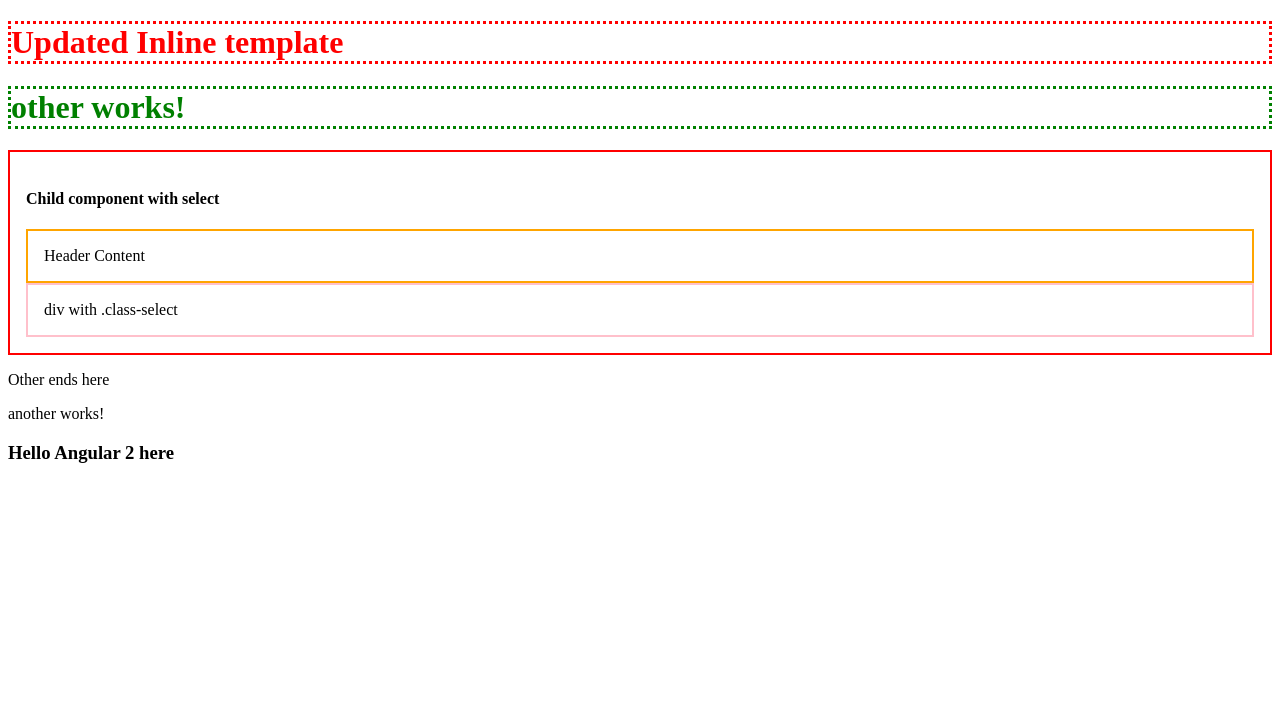
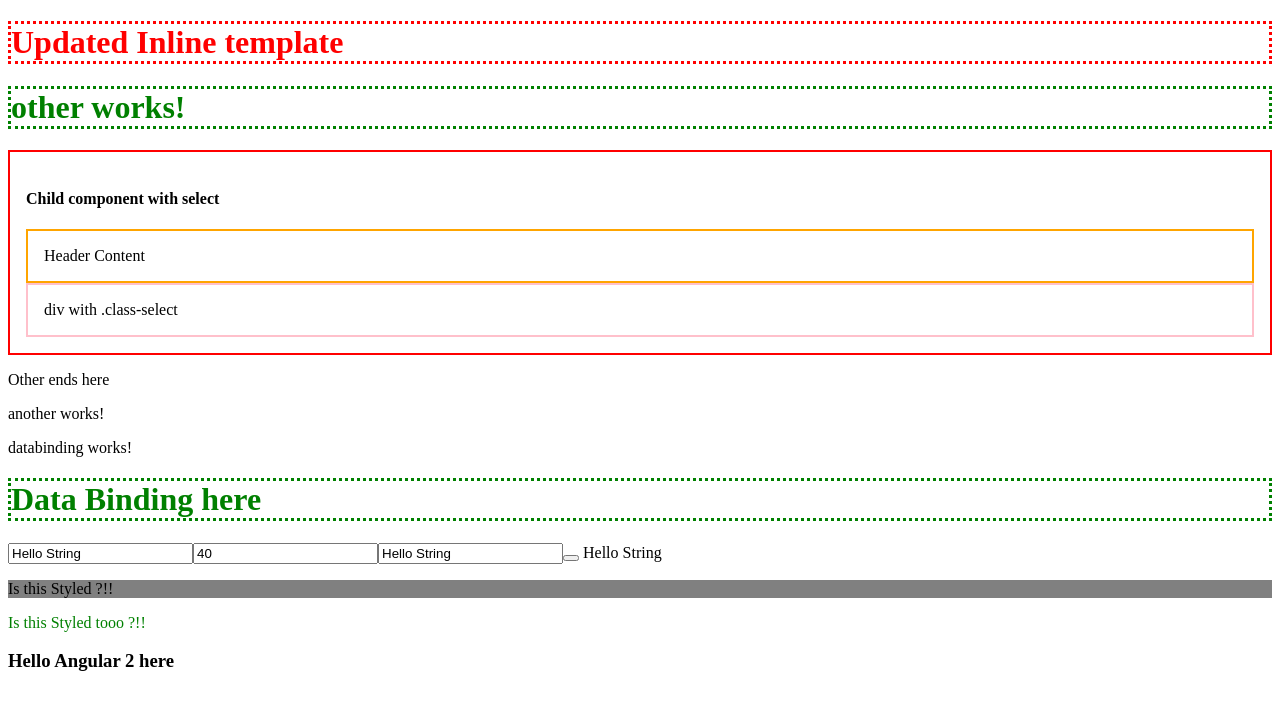
Before and after one commit to nirmaldavis/Angular2Trainings-firstapp, an Angular app: page / in a window 1280 px wide. Shown: the top 710 px of the page. Built offline with nearby package versions, Linux system fonts and the light colour scheme.

Commit message:
Binding data, class, style

```diff
--- a/src/app/app.component.ts
+++ b/src/app/app.component.ts
@@ -15,6 +15,8 @@ import { Component } from '@angular/core';
 
     </app-other>
     <app-another></app-another>
+    <app-databinding></app-databinding>
+
   `,
   // styleUrls: ['./app.component.css']
   styles: [`
--- a/src/app/app.module.ts
+++ b/src/app/app.module.ts
@@ -6,12 +6,14 @@ import { HttpModule } from '@angular/http';
 import { AppComponent } from './app.component';
 import { OtherComponent } from './other/other.component';
 import { AnotherComponent } from './another/another.component';
+import { DatabindingComponent } from './databinding/databinding.component';
 
 @NgModule({
   declarations: [
     AppComponent,
     OtherComponent,
-    AnotherComponent
+    AnotherComponent,
+    DatabindingComponent
   ],
   imports: [
     BrowserModule,
--- /dev/null
+++ b/src/app/databinding/databinding.component.css
@@ -0,0 +1,6 @@
+.redBorder {
+    border: solid 1px  red;
+}
+.greyBackground{
+    background-color: grey;
+}
--- /dev/null
+++ b/src/app/databinding/databinding.component.html
@@ -0,0 +1,15 @@
+<p>
+  databinding works!
+</p>
+
+
+<h1>Data Binding here </h1>
+
+<input type="text" value="{{stringProperty}}" />
+<input type="text" [value]="intProperty" />
+<input type="text" [(ngModel)] ="stringProperty" />
+<button (click)="changeIntProperty()"></button>
+{{stringProperty}}
+<p [ngClass]="{ redBorder: applyStyle(), greyBackground: !applyStyle() }">Is this Styled ?!!</p>
+
+<p [ngStyle]="{ color: colorProperty }">Is this Styled tooo ?!!</p>
--- /dev/null
+++ b/src/app/databinding/databinding.component.ts
@@ -0,0 +1,28 @@
+import { Component, OnInit } from '@angular/core';
+
+@Component({
+  selector: 'app-databinding',
+  templateUrl: './databinding.component.html',
+  styleUrls: ['./databinding.component.css']
+})
+export class DatabindingComponent implements OnInit {
+
+  stringProperty = "Hello String";
+  intProperty = 40;
+
+  colorProperty = "green";
+
+  constructor() { }
+
+  ngOnInit() {
+  }
+
+  applyStyle() {
+    console.log("applyStyle called ..!!!");
+    return false;
+  }
+
+  changeIntProperty() {
+    //intProperty = 55;
+  }
+}
```
Also changed, not shown: 1 other file (tests, documents, lock files or other folders).
